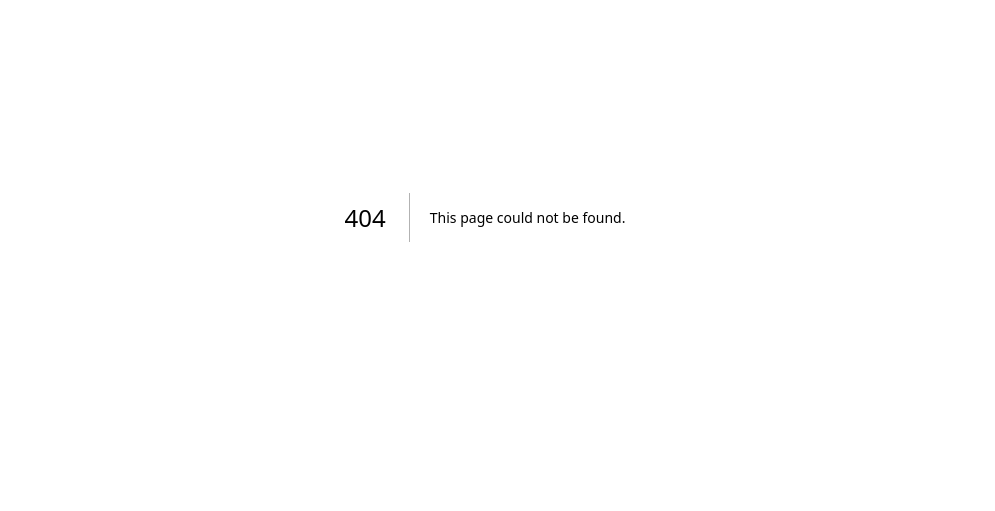
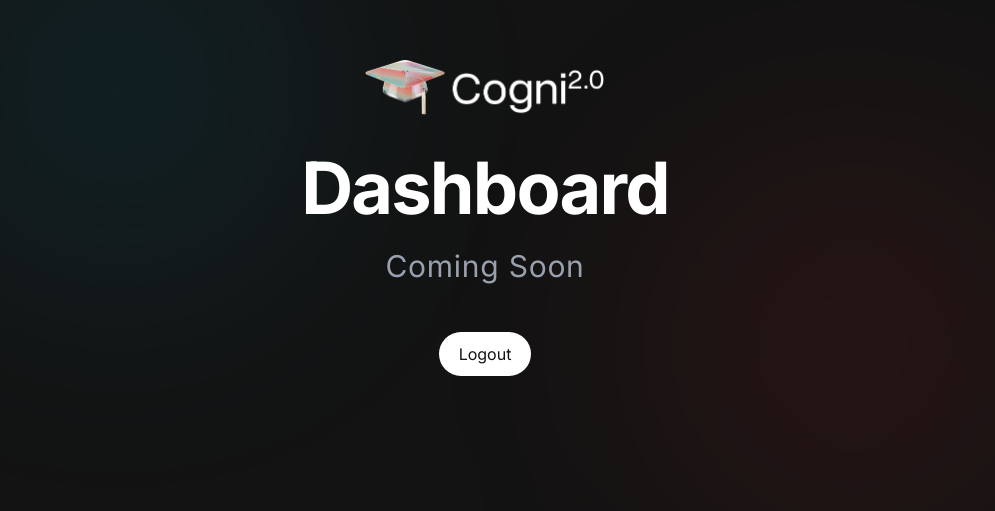
Before and after one commit to AalokeCode/cogni_two_frontend, a Next.js app: page /app/dashboard in a window 1280 px wide. Before the commit this address had no page. Shown: the part 183-694 px from the top of the page, without its empty margins (155-1150 px from the left). Built offline with nearby package versions, Linux system fonts and the light colour scheme; sample sign-in values are in the browser's storage.

Commit message:
added dashboard

```diff
--- /dev/null
+++ b/app/app/dashboard/page.js
@@ -0,0 +1,51 @@
+"use client";
+import { useEffect } from "react";
+import Image from "next/image";
+import Button from "@/components/elements/button";
+
+export default function Dashboard() {
+  useEffect(() => {
+    const token = localStorage.getItem("token");
+    if (!token) {
+      window.location.href = "/signin";
+    }
+  }, []);
+
+  const handleLogout = () => {
+    localStorage.removeItem("token");
+    window.location.href = "/";
+  };
+
+  return (
+    <div className="relative bg-[#131313] min-h-screen flex flex-col items-center justify-center px-4 overflow-hidden">
+      <div className="absolute top-20 left-20 w-96 h-96 bg-cyan-500/10 rounded-full blur-[120px] pointer-events-none" />
+      <div className="absolute bottom-20 right-20 w-96 h-96 bg-red-500/10 rounded-full blur-[120px] pointer-events-none" />
+
+      <div className="relative text-center z-10 max-w-2xl">
+        <Image
+          src="/logo.png"
+          alt="cogni logo"
+          width={240}
+          height={56}
+          className="mx-auto mb-8"
+        />
+        <h1 className="text-5xl md:text-7xl font-bold text-white mb-6 tracking-tight">
+          Dashboard
+        </h1>
+        <p className="text-2xl md:text-3xl text-gray-400 mb-12 tracking-wide">
+          Coming Soon
+        </p>
+
+        <div className="flex justify-center">
+          <Button
+            backgroundColor="white"
+            textColor="[#131313]"
+            clickHandler={handleLogout}
+          >
+            Logout
+          </Button>
+        </div>
+      </div>
+    </div>
+  );
+}
```
